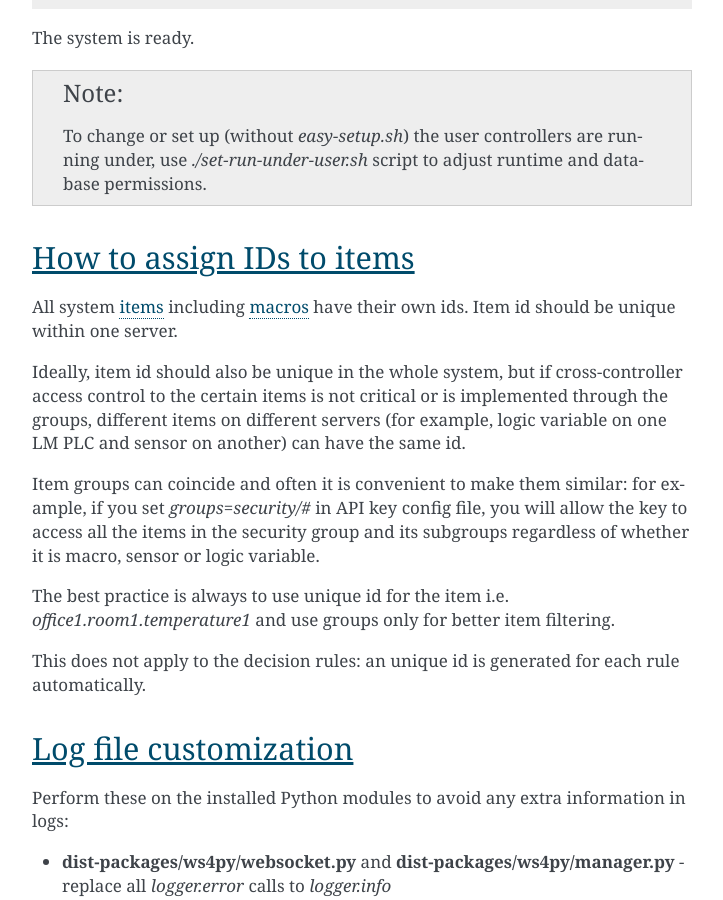
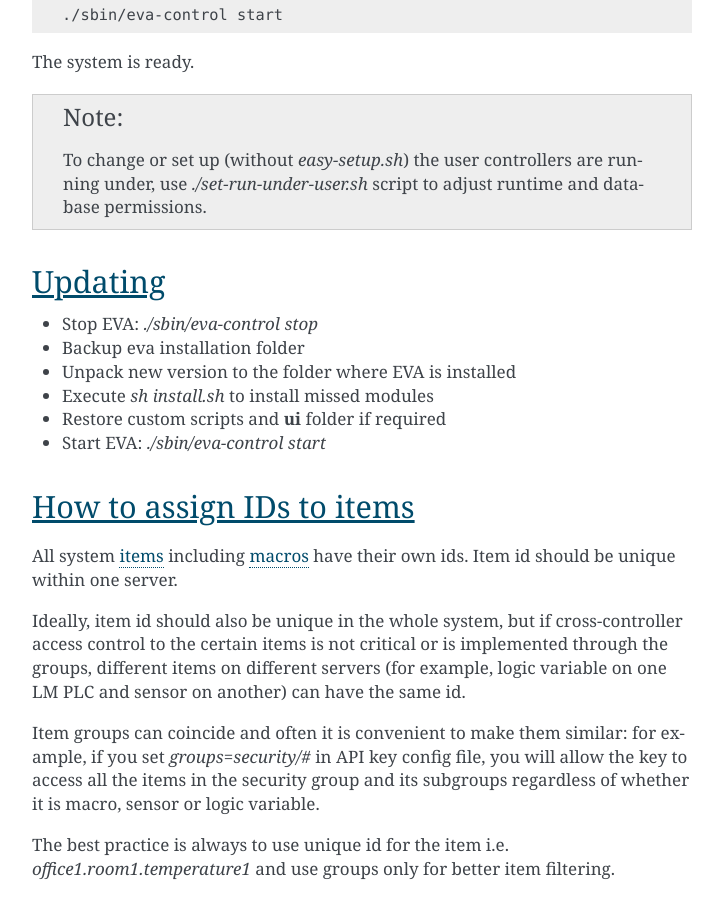
Before and after one commit to alttch/eva3, a Sphinx documentation site: the page built from doc/install.rst, in a window 1280 px wide and 900 px high, scrolled down 1844 px. Shown: the whole window, without its empty margins (388-1111 px from the left). Built offline with Sphinx 7.4.7, drawn with Linux system fonts in a browser that asks for light colours.

Commit message:
updating

```diff
--- a/doc/install.rst
+++ b/doc/install.rst
@@ -84,6 +84,16 @@ The system is ready.
     To change or set up (without *easy-setup.sh*) the user controllers are
     running under, use *./set-run-under-user.sh* script to adjust runtime and
     database permissions.
+
+Updating
+--------
+
+* Stop EVA: *./sbin/eva-control stop*
+* Backup eva installation folder
+* Unpack new version to the folder where EVA is installed
+* Execute *sh install.sh* to install missed modules
+* Restore custom scripts and **ui** folder if required
+* Start EVA: *./sbin/eva-control start*
 
 How to assign IDs to items
 --------------------------
```
